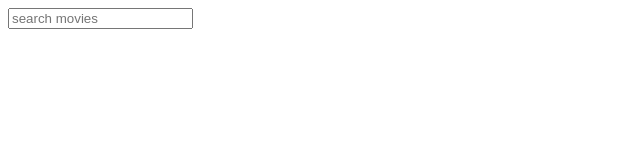
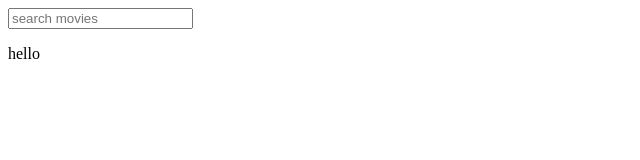
Before and after one commit to beellz/movieImdb, a plain HTML site: page index.html in a window 1280 px wide. Shown: the full height of the page, 0-640 px from the left. Drawn offline with Linux system fonts and the light colour scheme.

Commit message:
added the p tag

```diff
--- a/index.html
+++ b/index.html
@@ -19,7 +19,7 @@
 
     </form>
 </div>
-
+<p class="all">hello</p>
 
 
     <script src="app.js"></script>
```
